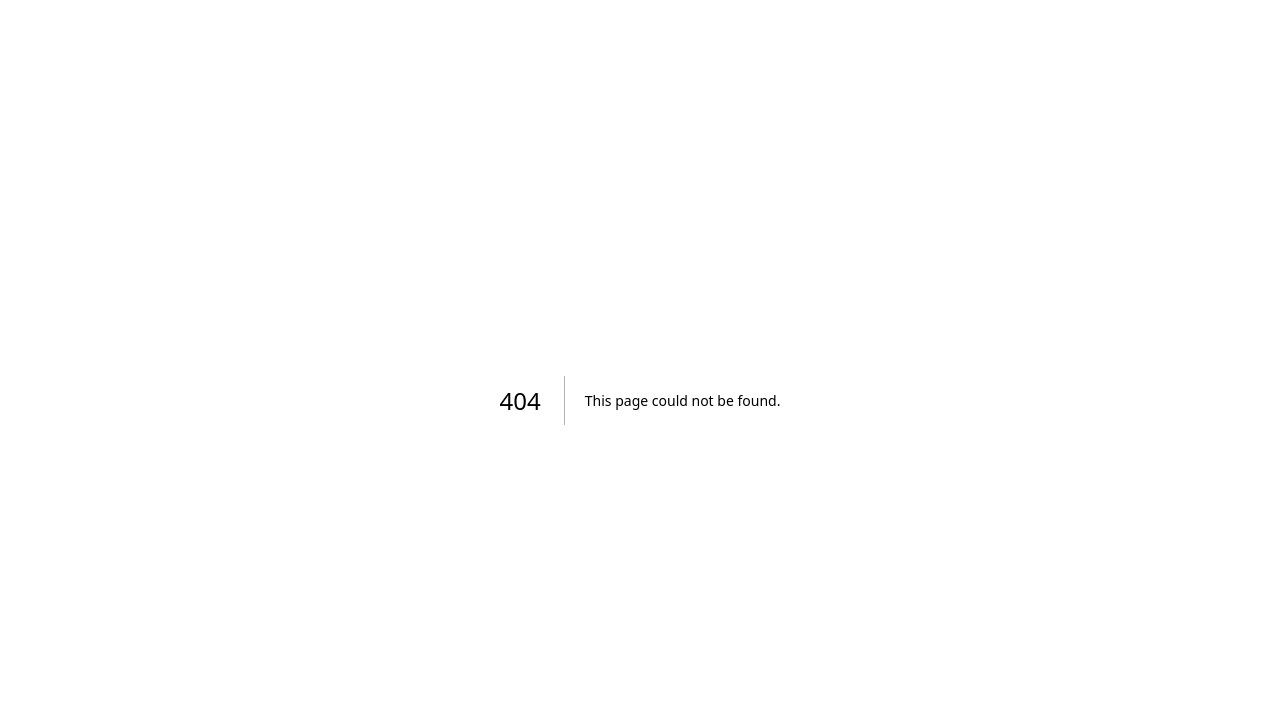
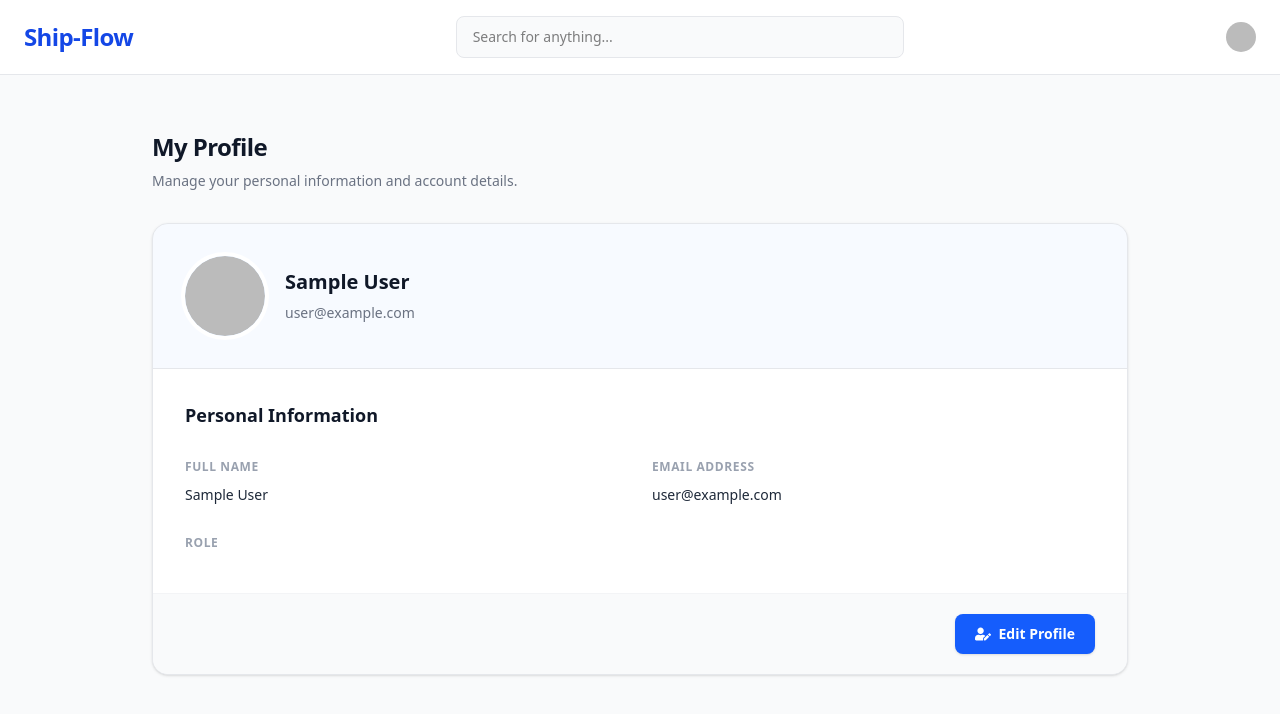
Before and after one commit to Htut-7/Ship-Flow, a Next.js app: page /profile in a window 1280 px wide. Before the commit this address had no page. Shown: the top 714 px of the page. Built offline with nearby package versions, Linux system fonts and the light colour scheme; no server answers; sample sign-in values are in the browser's storage.

Commit message:
feat: centralize profile page and update dashboard navigation

```diff
--- a/ROUTES.TS
+++ b/ROUTES.TS
@@ -16,7 +16,7 @@ const ROUTES = {
     CUSTOMERS: "/admin/customers",
     CHECKRIDERS: "/admin/checkRiders",
     RIDERAPP: "/admin/riderApp",
-    CUSTOMERPROFILE: "/Customer/profile",
+    PROFILE: "/profile",
   };
 
   export default ROUTES;
--- /dev/null
+++ b/app/(auth)/profile/page.tsx
@@ -0,0 +1,114 @@
+import { auth } from "@/auth";
+import React from "react";
+import Navbar from "@/components/Navbar";
+import Image from "next/image";
+import { redirect } from "next/navigation";
+import ROUTES from "@/ROUTES";
+import { FaUserEdit } from "react-icons/fa";
+
+async function page() {
+  const session = await auth();
+
+  if (!session?.user?.email) {
+    redirect(ROUTES.LOGIN);
+  }
+
+  const role = (session.user as typeof session.user & { role: string }).role;
+
+  return (
+    <div className="min-h-screen bg-gray-50">
+      <header className="sticky top-0 z-50 border-b border-gray-200 bg-white">
+        <Navbar />
+      </header>
+
+      <div className="mx-auto max-w-5xl px-6 py-10 lg:py-14">
+        <div className="mb-8">
+          <h1 className="text-2xl font-bold tracking-tight text-gray-900">
+            My Profile
+          </h1>
+          <p className="mt-2 text-sm text-gray-500">
+            Manage your personal information and account details.
+          </p>
+        </div>
+
+        <div className="overflow-hidden rounded-2xl border border-gray-200 bg-white shadow-sm">
+          <div className="border-b border-gray-200 bg-blue-50/50 px-6 py-8 sm:px-8">
+            <div className="flex flex-col items-center gap-5 sm:flex-row">
+              <div className="flex h-20 w-20 shrink-0 items-center justify-center overflow-hidden rounded-full bg-blue-100 text-3xl font-bold uppercase text-blue-700 ring-4 ring-white shadow-sm">
+                {session?.user?.image ? (
+                  <Image
+                    src={session.user.image}
+                    alt="profile"
+                    width={80}
+                    height={80}
+                    className="h-full w-full rounded-full object-cover"
+                  />
+                ) : (
+                  <div>{session?.user?.name?.charAt(0) || "U"}</div>
+                )}
+              </div>
+
+              <div className="text-center sm:text-left">
+                <h2 className="text-xl font-bold text-gray-900">
+                  {session?.user?.name}
+                </h2>
+                <div className="mt-1">
+                  <span className="text-sm text-gray-500">
+                    {session?.user?.email}
+                  </span>
+                </div>
+              </div>
+            </div>
+          </div>
+
+          <div className="px-6 py-8 sm:px-8">
+            <h3 className="mb-6 text-lg font-semibold text-gray-900">
+              Personal Information
+            </h3>
+
+            <div className="grid grid-cols-1 gap-6 sm:grid-cols-2">
+              <div>
+                <span className="text-xs font-semibold uppercase tracking-wider text-gray-400">
+                  Full Name
+                </span>
+                <p className="mt-2 text-sm font-medium text-gray-800">
+                  {session?.user?.name}
+                </p>
+              </div>
+
+              <div>
+                <span className="text-xs font-semibold uppercase tracking-wider text-gray-400">
+                  Email Address
+                </span>
+                <p className="mt-2 break-all text-sm font-medium text-gray-800">
+                  {session?.user?.email}
+                </p>
+              </div>
+
+              <div>
+                <span className="text-xs font-semibold uppercase tracking-wider text-gray-400">
+                  Role
+                </span>
+                <p className="mt-2 break-all text-sm font-medium text-gray-800">
+                  {role}
+                </p>
+              </div>
+            </div>
+          </div>
+
+          <div className="flex justify-end border-t border-gray-100 bg-gray-50 px-6 py-5 sm:px-8">
+            <button
+              type="button"
+              className="flex items-center gap-2 rounded-lg bg-blue-600 px-5 py-2.5 text-sm font-semibold text-white shadow-sm transition-all duration-200 hover:bg-blue-700 hover:shadow-md focus:outline-none focus:ring-2 focus:ring-blue-500 focus:ring-offset-2"
+            >
+              <FaUserEdit className="h-4 w-4" />
+              Edit Profile
+            </button>
+          </div>
+        </div>
+      </div>
+    </div>
+  );
+}
+
+export default page;
--- a/app/(root)/Customer/profile/page.tsx
+++ /dev/null
@@ -1,15 +0,0 @@
-import { auth } from '@/auth';
-import React from 'react'
-
-async function page() {
-
-    const session=await auth();
-
-  return (
-    <div>
-        <h2>{session?.user?.name}</h2>
-    </div>
-  )
-}
-
-export default page
--- a/app/(root)/admin/components/AdminSidebar.tsx
+++ b/app/(root)/admin/components/AdminSidebar.tsx
@@ -1,4 +1,3 @@
-
 import React from "react";
 import Link from "next/link";
 import Logout from "@/components/Logout";
@@ -9,7 +8,6 @@ import { FaTruckFast, FaUser } from "react-icons/fa6";
 import { FaCheckCircle } from "react-icons/fa";
 import { IoMdBicycle } from "react-icons/io";
 import { GoChecklist } from "react-icons/go";
-import { CgProfile } from "react-icons/cg";
 
 function AdminSidebar() {
   return (
@@ -108,23 +106,7 @@ function AdminSidebar() {
         </div>
 
         <div>
-          <div className="mb-3 px-3">
-            <span className="text-xs font-semibold tracking-wider text-gray-400">
-              ACCOUNT
-            </span>
-          </div>
-
           <div className="flex flex-col gap-1">
-            <div>
-              <Link
-                href={"/"}
-                className="flex items-center gap-3 rounded-lg px-3 py-2.5 text-sm font-medium text-gray-600 transition-colors hover:bg-blue-50 hover:text-blue-700"
-              >
-                <CgProfile className="h-5 w-5 shrink-0" />
-                Profile
-              </Link>
-            </div>
-
             <div className="mt-3 border-t border-gray-100 pt-3">
               <Logout />
             </div>
--- a/app/(root)/admin/page.tsx
+++ b/app/(root)/admin/page.tsx
@@ -10,6 +10,12 @@ async function page() {
   const session = await auth();
 
   if (!session?.user?.email) {
+    redirect(ROUTES.LOGIN);
+  }
+
+  const role=(session.user as typeof session.user & {role: string}).role;
+
+  if(role !== "Admin"){
     redirect(ROUTES.LOGIN);
   }
 
--- a/components/Navbar.tsx
+++ b/components/Navbar.tsx
@@ -28,7 +28,7 @@ async function Navbar() {
           </div>
 
           <div className="flex items-center gap-3">
-            <Link href={ROUTES.CUSTOMERPROFILE}>
+            <Link href={ROUTES.PROFILE}>
             {session.user.image ? (
                 <Image src={session.user.image} alt="profile" height={30} width={30} className='rounded-full object-cover'/>
             ): (
```
